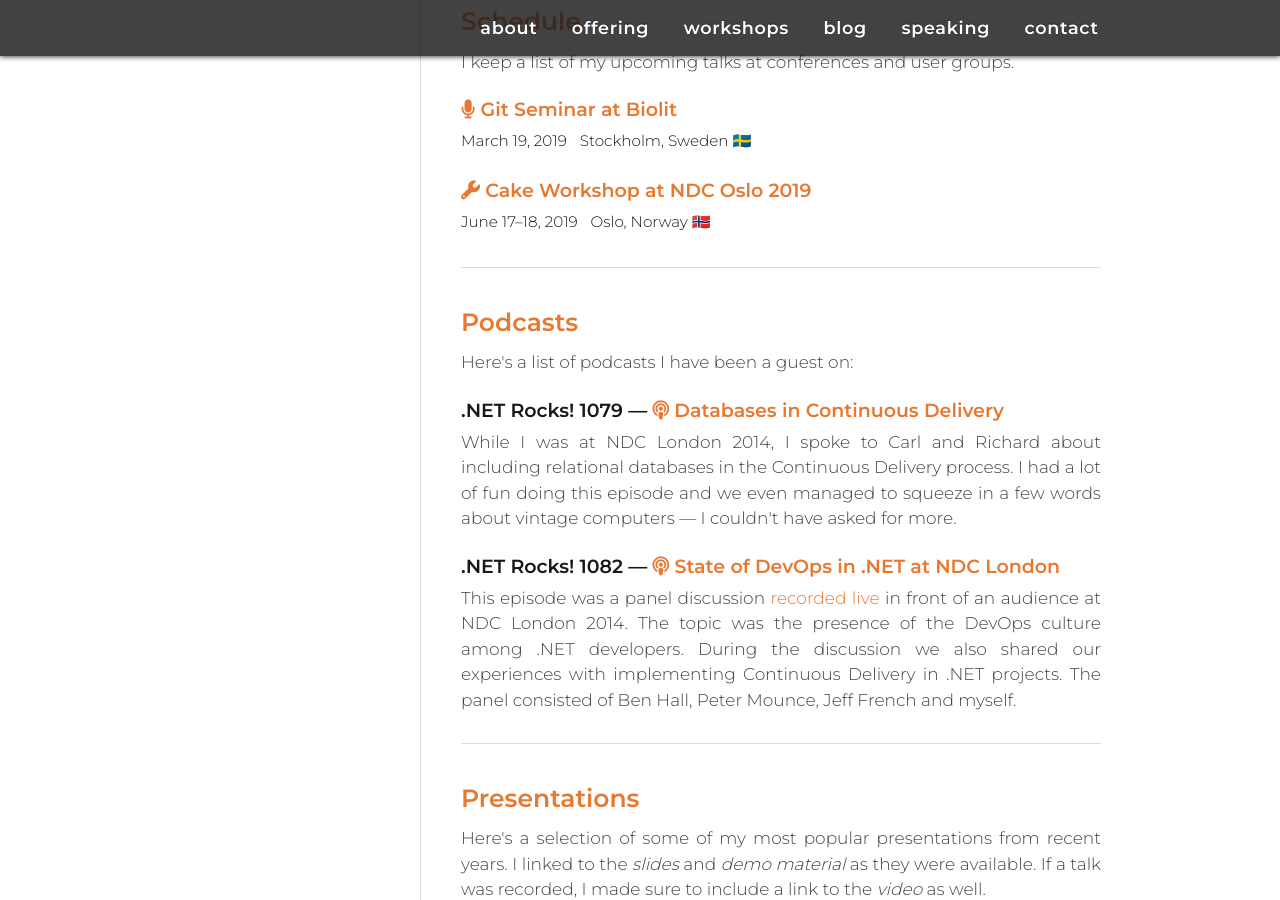
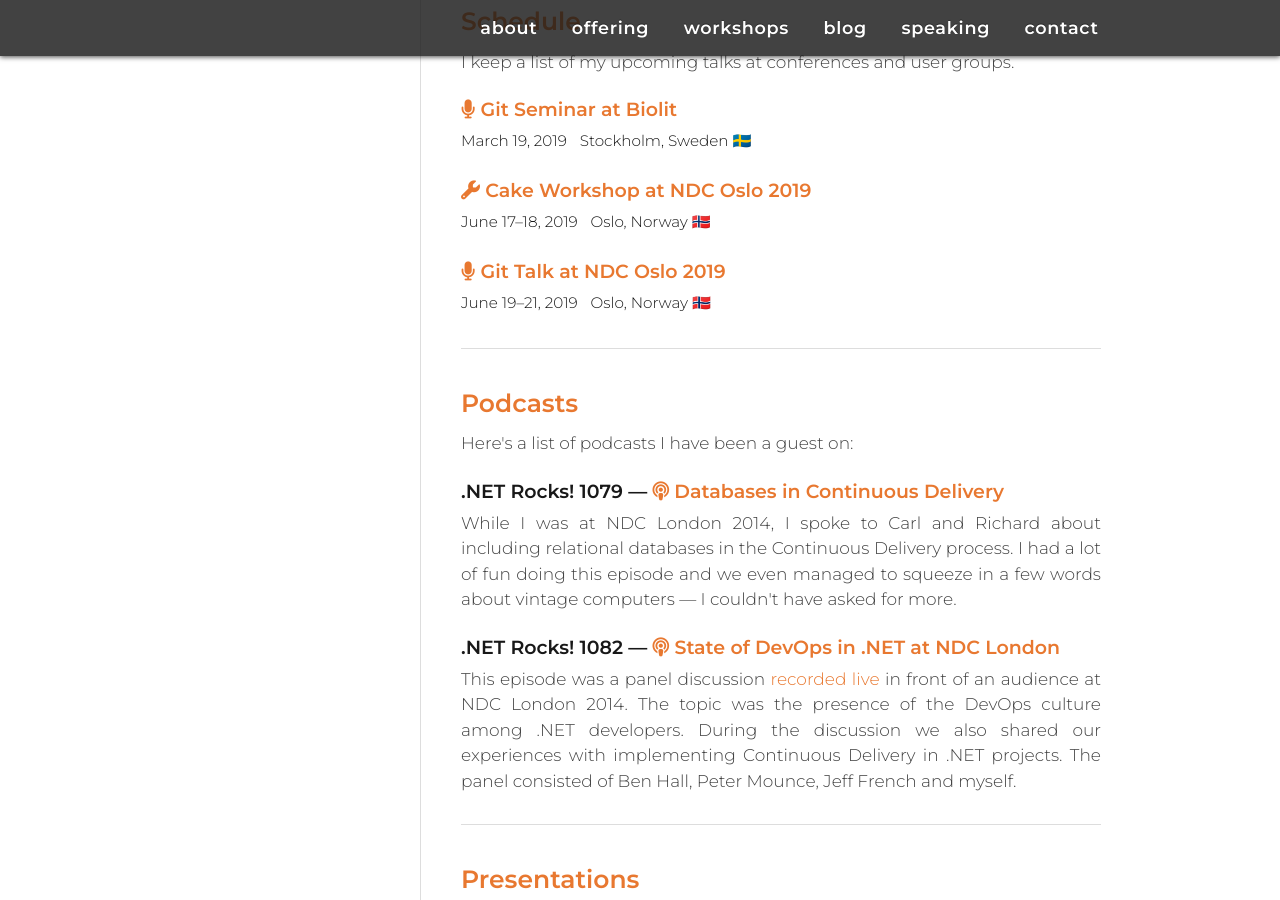
Before and after one commit to megakemp/megakemp.github.io, a Jekyll site: the page built from speaking/index.html, in a window 1280 px wide and 900 px high, scrolled down 627 px. Built offline with Jekyll 4.4.1, drawn with Linux system fonts in a browser that asks for light colours; nearby versions of some CDN libraries; comment, search, counter and statistics services are not loaded.

Commit message:
Adds the Git talk at NDC Oslo 2019 to the schedule

```diff
--- a/speaking/index.html
+++ b/speaking/index.html
@@ -34,6 +34,16 @@
     <span><a href="https://ndcoslo.com/workshop/build-and-deployment-automation-for-dotnet-developers/" target="_blank"><i class="fa fa-wrench" aria-hidden="true"></i> Cake Workshop at NDC Oslo 2019</a></span>
     <div class="nowrap">
       <span class="inline-info">June 17–18, 2019</span>
+      <span class="inline-info">Oslo, Norway 🇳🇴</span>
+    </div>
+  </h4>
+
+  <p></p>
+
+  <h4>
+    <span><a href="https://ndcoslo.com/talk/understanding-git-behind-the-command-line/" target="_blank"><i class="fa fa-microphone" aria-hidden="true"></i> Git Talk at NDC Oslo 2019</a></span>
+    <div class="nowrap">
+      <span class="inline-info">June 19–21, 2019</span>
       <span class="inline-info">Oslo, Norway 🇳🇴</span>
     </div>
   </h4>
```
